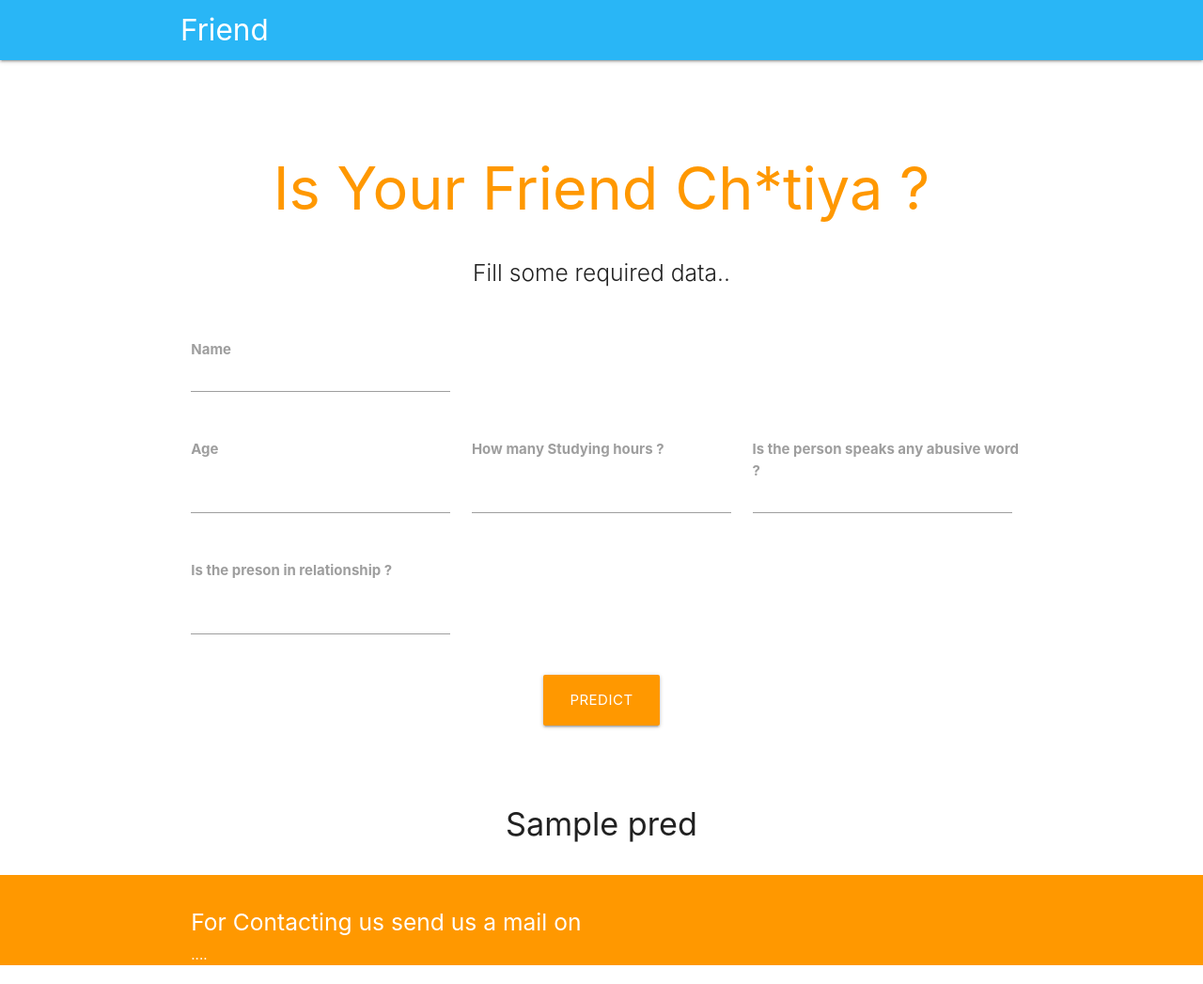
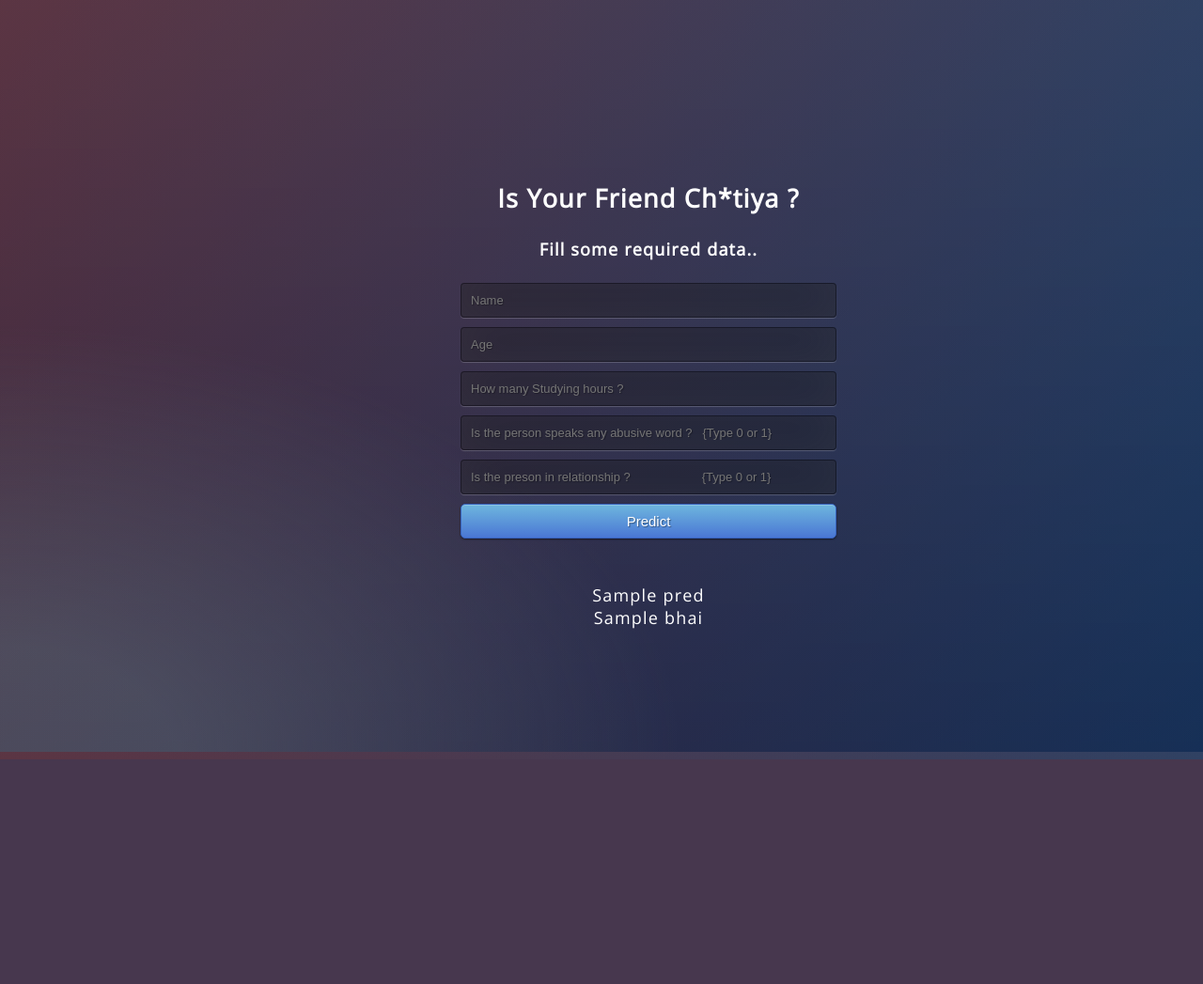
Before and after one commit to Ankit1017/pro1, a Flask app: template templates/home.html in a window 1280 px wide. Shown: the whole page at 94% size. After the commit the page ends 808 px from the top, so only its background shows below. Run offline with Flask 2, Linux system fonts and the light colour scheme; the template is opened without the code that fills it: most values are stand-ins (such as "Sample title", 1, 10 or a date in 2020); parts of the project's set-up code (start-up, migrations or seed data) failed here and were passed over; some libraries are stand-ins or nearby versions.

Commit message:
Update home.html

```diff
--- a/templates/home.html
+++ b/templates/home.html
@@ -1,114 +1,102 @@
 <!DOCTYPE html>
-<html lang="en">
+<html >
+<!--From https://codepen.io/frytyler/pen/EGdtg-->
 <head>
-        <meta http-equiv="Content-Type" content="text/html; charset=UTF-8"/>
-        <meta name="viewport" content="width=device-width, initial-scale=1,
-            maximum-scale=1.0"/>
-        <title>pro1</title>
+  <meta charset="UTF-8">
+  <title>ML API</title>
+  <link href='https://fonts.googleapis.com/css?family=Pacifico' rel='stylesheet' type='text/css'>
+<link href='https://fonts.googleapis.com/css?family=Arimo' rel='stylesheet' type='text/css'>
+<link href='https://fonts.googleapis.com/css?family=Hind:300' rel='stylesheet' type='text/css'>
+<link href='https://fonts.googleapis.com/css?family=Open+Sans+Condensed:300' rel='stylesheet' type='text/css'>
+</head>
+<style>
+    @import url(https://fonts.googleapis.com/css?family=Open+Sans);
+  .btn { display: inline-block; *display: inline; *zoom: 1; padding: 4px 10px 4px; margin-bottom: 0; font-size: 13px; line-height: 18px; color: #333333; text-align: center;text-shadow: 0 1px 1px rgba(255, 255, 255, 0.75); vertical-align: middle; background-color: #f5f5f5; background-image: -moz-linear-gradient(top, #ffffff, #e6e6e6); background-image: -ms-linear-gradient(top, #ffffff, #e6e6e6); background-image: -webkit-gradient(linear, 0 0, 0 100%, from(#ffffff), to(#e6e6e6)); background-image: -webkit-linear-gradient(top, #ffffff, #e6e6e6); background-image: -o-linear-gradient(top, #ffffff, #e6e6e6); background-image: linear-gradient(top, #ffffff, #e6e6e6); background-repeat: repeat-x; filter: progid:dximagetransform.microsoft.gradient(startColorstr=#ffffff, endColorstr=#e6e6e6, GradientType=0); border-color: #e6e6e6 #e6e6e6 #e6e6e6; border-color: rgba(0, 0, 0, 0.1) rgba(0, 0, 0, 0.1) rgba(0, 0, 0, 0.25); border: 1px solid #e6e6e6; -webkit-border-radius: 4px; -moz-border-radius: 4px; border-radius: 4px; -webkit-box-shadow: inset 0 1px 0 rgba(255, 255, 255, 0.2), 0 1px 2px rgba(0, 0, 0, 0.05); -moz-box-shadow: inset 0 1px 0 rgba(255, 255, 255, 0.2), 0 1px 2px rgba(0, 0, 0, 0.05); box-shadow: inset 0 1px 0 rgba(255, 255, 255, 0.2), 0 1px 2px rgba(0, 0, 0, 0.05); cursor: pointer; *margin-left: .3em; }
+  .btn:hover, .btn:active, .btn.active, .btn.disabled, .btn[disabled] { background-color: #e6e6e6; }
+  .btn-large { padding: 9px 14px; font-size: 15px; line-height: normal; -webkit-border-radius: 5px; -moz-border-radius: 5px; border-radius: 5px; }
+  .btn:hover { color: #333333; text-decoration: none; background-color: #e6e6e6; background-position: 0 -15px; -webkit-transition: background-position 0.1s linear; -moz-transition: background-position 0.1s linear; -ms-transition: background-position 0.1s linear; -o-transition: background-position 0.1s linear; transition: background-position 0.1s linear; }
+  .btn-primary, .btn-primary:hover { text-shadow: 0 -1px 0 rgba(0, 0, 0, 0.25); color: #ffffff; }
+  .btn-primary.active { color: rgba(255, 255, 255, 0.75); }
+  .btn-primary { background-color: #4a77d4; background-image: -moz-linear-gradient(top, #6eb6de, #4a77d4); background-image: -ms-linear-gradient(top, #6eb6de, #4a77d4); background-image: -webkit-gradient(linear, 0 0, 0 100%, from(#6eb6de), to(#4a77d4)); background-image: -webkit-linear-gradient(top, #6eb6de, #4a77d4); background-image: -o-linear-gradient(top, #6eb6de, #4a77d4); background-image: linear-gradient(top, #6eb6de, #4a77d4); background-repeat: repeat-x; filter: progid:dximagetransform.microsoft.gradient(startColorstr=#6eb6de, endColorstr=#4a77d4, GradientType=0);  border: 1px solid #3762bc; text-shadow: 1px 1px 1px rgba(0,0,0,0.4); box-shadow: inset 0 1px 0 rgba(255, 255, 255, 0.2), 0 1px 2px rgba(0, 0, 0, 0.5); }
+  .btn-primary:hover, .btn-primary:active, .btn-primary.active, .btn-primary.disabled, .btn-primary[disabled] { filter: none; background-color: #4a77d4; }
+  .btn-block { width: 100%; display:block; }
 
-        <!-- CSS  -->
-        <link href="https://fonts.googleapis.com/icon?family=Material+Icons"
-            rel="stylesheet">
-         <link rel="stylesheet" href="{{ url_for('static', filename='css/materialize.css') }}">
-        <link rel="stylesheet" href="{{ url_for('static', filename='css/style.css') }}">
-    </head>
+  * { -webkit-box-sizing:border-box; -moz-box-sizing:border-box; -ms-box-sizing:border-box; -o-box-sizing:border-box; box-sizing:border-box; }
 
+  html { width: 100%; height:100%; overflow:hidden; }
+
+  body {
+      width: 100%;
+      height:100%;
+      font-family: 'Open Sans', sans-serif;
+      background: #092756;
+      color: #fff;
+      font-size: 18px;
+      text-align:center;
+      letter-spacing:1.2px;
+      background: -moz-radial-gradient(0% 100%, ellipse cover, rgba(104,128,138,.4) 10%,rgba(138,114,76,0) 40%),-moz-linear-gradient(top,  rgba(57,173,219,.25) 0%, rgba(42,60,87,.4) 100%), -moz-linear-gradient(-45deg,  #670d10 0%, #092756 100%);
+      background: -webkit-radial-gradient(0% 100%, ellipse cover, rgba(104,128,138,.4) 10%,rgba(138,114,76,0) 40%), -webkit-linear-gradient(top,  rgba(57,173,219,.25) 0%,rgba(42,60,87,.4) 100%), -webkit-linear-gradient(-45deg,  #670d10 0%,#092756 100%);
+      background: -o-radial-gradient(0% 100%, ellipse cover, rgba(104,128,138,.4) 10%,rgba(138,114,76,0) 40%), -o-linear-gradient(top,  rgba(57,173,219,.25) 0%,rgba(42,60,87,.4) 100%), -o-linear-gradient(-45deg,  #670d10 0%,#092756 100%);
+      background: -ms-radial-gradient(0% 100%, ellipse cover, rgba(104,128,138,.4) 10%,rgba(138,114,76,0) 40%), -ms-linear-gradient(top,  rgba(57,173,219,.25) 0%,rgba(42,60,87,.4) 100%), -ms-linear-gradient(-45deg,  #670d10 0%,#092756 100%);
+      background: -webkit-radial-gradient(0% 100%, ellipse cover, rgba(104,128,138,.4) 10%,rgba(138,114,76,0) 40%), linear-gradient(to bottom,  rgba(57,173,219,.25) 0%,rgba(42,60,87,.4) 100%), linear-gradient(135deg,  #670d10 0%,#092756 100%);
+      filter: progid:DXImageTransform.Microsoft.gradient( startColorstr='#3E1D6D', endColorstr='#092756',GradientType=1 );
+
+  }
+  .login {
+      position: absolute;
+      top: 40%;
+      left: 50%;
+      margin: -150px 0 0 -150px;
+      width:400px;
+      height:400px;
+  }
+
+  .login h1 { color: #fff; text-shadow: 0 0 10px rgba(0,0,0,0.3); letter-spacing:1px; text-align:center; }
+
+  input {
+      width: 100%;
+      margin-bottom: 10px;
+      background: rgba(0,0,0,0.3);
+      border: none;
+      outline: none;
+      padding: 10px;
+      font-size: 13px;
+      color: #fff;
+      text-shadow: 1px 1px 1px rgba(0,0,0,0.3);
+      border: 1px solid rgba(0,0,0,0.3);
+      border-radius: 4px;
+      box-shadow: inset 0 -5px 45px rgba(100,100,100,0.2), 0 1px 1px rgba(255,255,255,0.2);
+      -webkit-transition: box-shadow .5s ease;
+      -moz-transition: box-shadow .5s ease;
+      -o-transition: box-shadow .5s ease;
+      -ms-transition: box-shadow .5s ease;
+      transition: box-shadow .5s ease;
+  }
+  input:focus { box-shadow: inset 0 -5px 45px rgba(100,100,100,0.4), 0 1px 1px rgba(255,255,255,0.2); }
+  </style>
 <body>
-        <nav class="light-blue lighten-1" role="navigation">
-            <div class="nav-wrapper container"><a id="logo-container" href="#"
-                    class="brand-logo">Friend</a>
-                <a href="#" data-target="nav-mobile" class="sidenav-trigger"><i
-                        class="material-icons">menu</i></a>
-            </div>
-        </nav>
+ <div class="login">
+	<h2>Is Your Friend Ch*tiya ?</h2>
+  <h4>Fill some required data..</h4>
+     <!-- Main Input For Receiving Query to our ML -->
+     <input type="text" name="name" placeholder="Name"/>
+    <form action="{{ url_for('predict')}}"method="POST">
+    	<input type="text" name="Age" placeholder="Age" required="required" />
+      <input type="text" name="hrs" placeholder="How many Studying hours ?" required="required" />
+      <input type="text" name="sp" placeholder="Is the person speaks any abusive word ?   {Type 0 or 1}" required="required" />
+		  <input type="text" name="rel" placeholder="Is the preson in relationship ?                     {Type 0 or 1}" required="required" />
 
+        <button type="submit" class="btn btn-primary btn-block btn-large">Predict</button>
+    </form>
 
-        <div class="section no-pad-bot" id="index-banner">
-            <div class="container">
-                <br><br>
-                <h1 class="header center orange-text">Is Your
-                    Friend Ch*tiya ?</h1>
-                <div class="row center">
-                    <h5 class="header col s12 light">Fill some required data..
    <br>
-                    </h5>
-                </div>
+   <br>
+   {{ pred }}
+  </br>
+   {{ bhai }}
 
-                <div class="row">
-                    <div class="input-field col s4">
-                        <label for="first_name"><b>Name</b></label>
-                        <br>
-                        <input id="first_name"
-                            name='name1'type="text"
-                            class="validate">
-                    </div>
-                    <form action='/predict' method="POST" class="col s12">
-                        <div class="row">
-                            <div class="input-field col s4">
-
-                                <label for="1_name"><b>Age</b></label>
-                                <br><br>
-                                <input id="1_name" name="age" type="text"
-                                    class="validate">
-
-                            </div>
-                            <div class="input-field col s4">
-
-                                <label for="2_name"><b>How many Studying hours ?</b></label>
-                                <br><br>
-                                <input id="2_name" name="hrs" type="text"
-                                    class="validate">
-
-                            </div>
-                            <div class="input-field col s4">
-
-                                <label for="3_name"><b>Is the person speaks any abusive word ?</b></label>
-                                <br><br>
-                                <input id="3_name" name="g" type="text"
-                                    class="validate">
-
-                            </div>
-                            <div class="input-field col s4">
-
-                                <label for="4_name"><b>Is the preson in relationship ?</b></label>
-                                <br><br>
-                                <input id="4_name" name="rel" type="text"
-                                    class="validate">
-
-                            </div>
-                        </div>
-
-                        <div class="row center">
-
-                            <button type="submit" class="btn-large waves-effect
-                                waves-light orange">Predict</button>
-                        </div>
-                    </form>
-                </div>
-
-                <br><h4 align="center"<b>{{pred}}</b></h4>
-            <br>
-
-        </div>
  </div>
 
 
-        <footer class="page-footer orange">
-            <div class="container">
-                <div class="row">
-                    <div class="col l6 s12">
-                        <h5 class="white-text">For Contacting us send us a mail on</h5>
-                        <a class="white-text" href="#!">....</a>
-                    </div>
-                </div>
-            </div>
-        </footer>
-
-<!--
-        <!--  Scripts-->
-        <script src="https://code.jquery.com/jquery-2.1.1.min.js"></script>
-        <script src=".js/materialize.js"></script>
-        <script src="js/init.js"></script>
-
 </body>
 </html>
```
Lines whose indentation alone changed are shown as unchanged.
